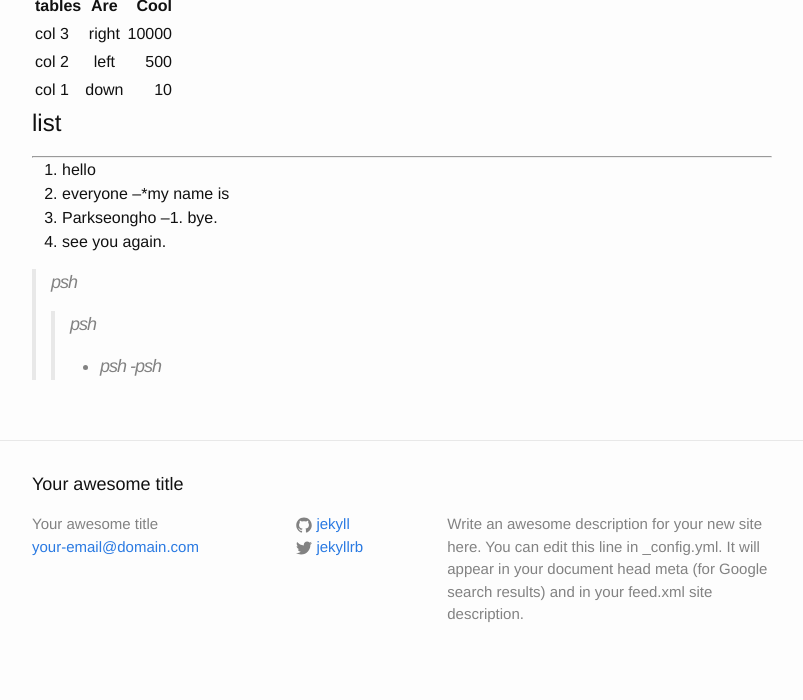
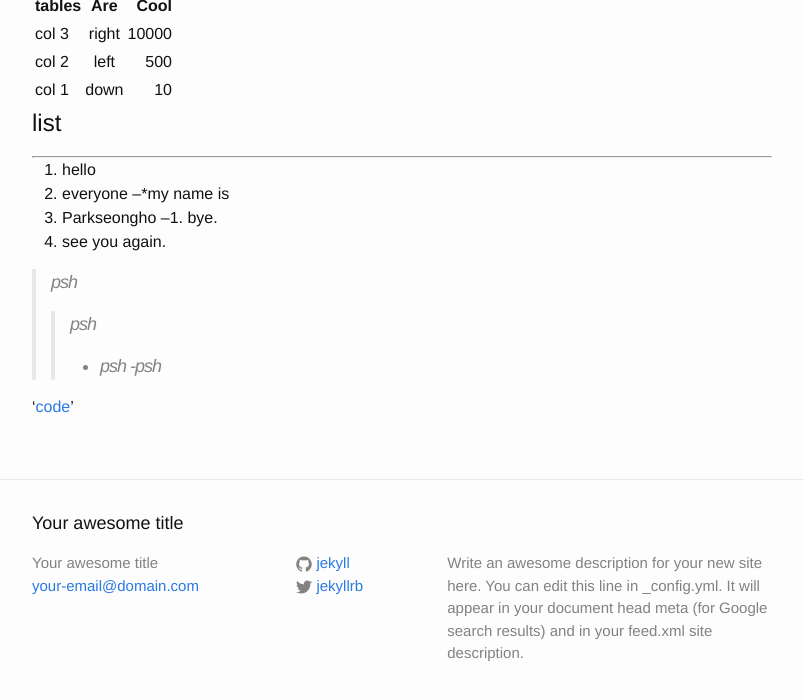
Before and after one commit to kutchoiwjun92/kutchoiwjun92.github.com, a Jekyll site: the page built from _posts/2015-05-13-psh.md, in a window 1280 px wide and 900 px high, scrolled down 1048 px, cut to the strip 175-875 px from the top of the window. Shown: the whole strip, without its empty margins (238-1041 px from the left). Built offline with Jekyll 4.4.1, drawn with Linux system fonts in a browser that asks for light colours.

Commit message:
Update 2015-05-13-psh.md

```diff
--- a/_posts/2015-05-13-psh.md
+++ b/_posts/2015-05-13-psh.md
@@ -54,3 +54,5 @@ this is [same]
 >>psh
 >* psh
 >-psh
+
+'[code](portal.kut.ac.kr)'
```
